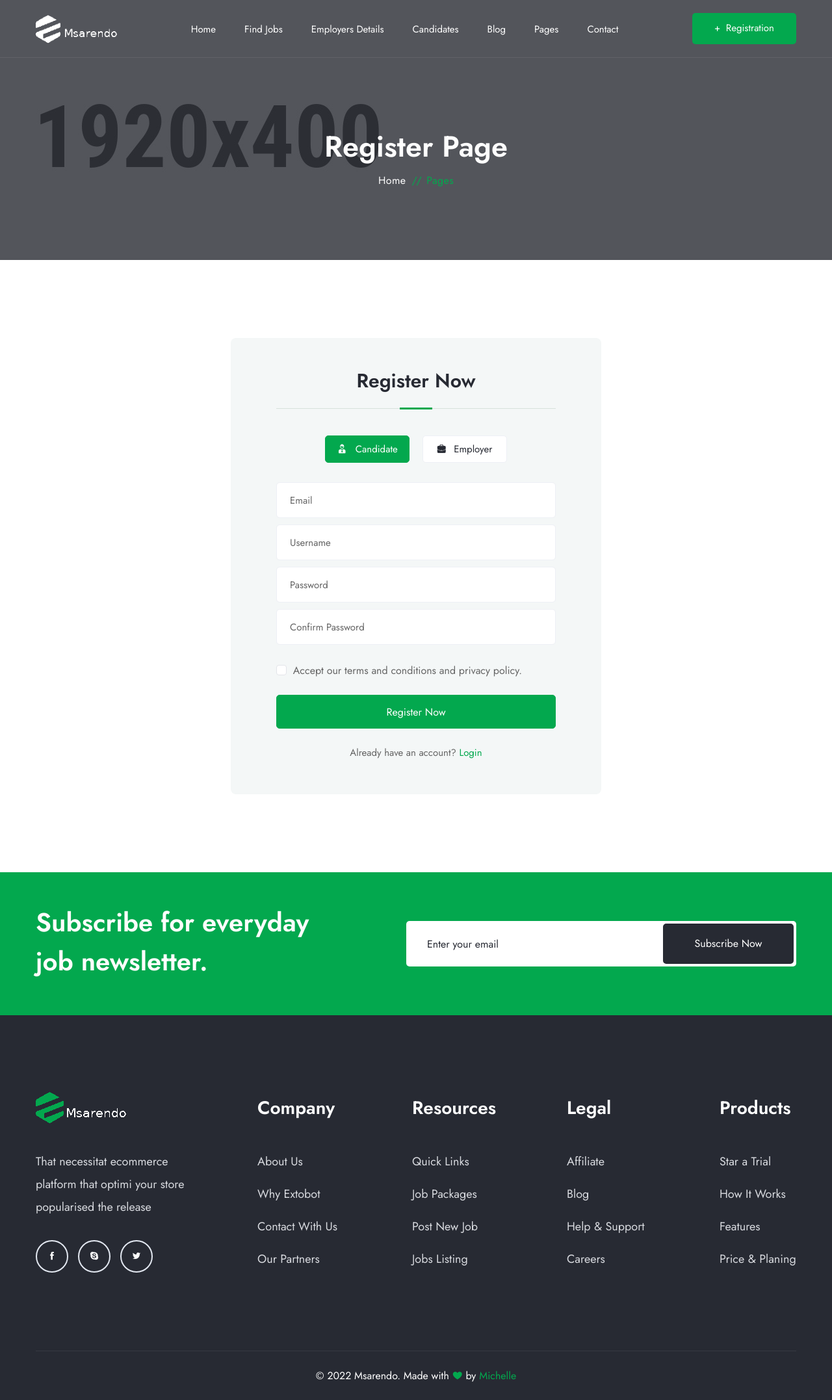
After one commit to vantablanta/msarendo, a Django app: page /register/ in a window 1280 px wide. The commit adds this page. Shown: the whole page at 65% size. Run offline with Django 4.2, Linux system fonts and the light colour scheme; some libraries are stand-ins or nearby versions.

Commit message:
login and register pages added

```diff
--- /dev/null
+++ b/app/templates/app/register.html
@@ -0,0 +1,142 @@
+{%extends 'base.html' %}
+
+{%load static%}
+
+{%block body%}
+
+<main class="main-content">
+    <!--== Start Page Header Area Wrapper ==-->
+    <div class="page-header-area sec-overlay sec-overlay-black" data-bg-img="{%static 'assets/img/photos/bg2.jpg' %}">
+      <div class="container pt--0 pb--0">
+        <div class="row">
+          <div class="col-12">
+            <div class="page-header-content">
+              <h2 class="title">Register Page</h2>
+              <nav class="breadcrumb-area">
+                <ul class="breadcrumb justify-content-center">
+                  <li><a href="{%url 'home' %}">Home</a></li>
+                  <li class="breadcrumb-sep">//</li>
+                  <li>Pages</li>
+                </ul>
+              </nav>
+            </div>
+          </div>
+        </div>
+      </div>
+    </div>
+    <!--== End Page Header Area Wrapper ==-->
+
+    <!--== Start Login Area Wrapper ==-->
+    <section class="account-login-area">
+      <div class="container">
+        <div class="row justify-content-center">
+          <div class="col-md-10 col-lg-7 col-xl-6">
+            <div class="login-register-form-wrap register-form-wrap">
+              <div class="login-register-form">
+                <div class="form-title">
+                  <h4 class="title">Register Now</h4>
+                </div>
+                <ul class="nav nav-pills" id="pills-tab" role="tablist">
+                  <li class="nav-item" role="presentation">
+                    <button class="nav-link active" id="candidate-tab" data-bs-toggle="pill" data-bs-target="#candidate" type="button" role="tab" aria-controls="candidate" aria-selected="true"><i class="icofont-businessman"></i> Candidate</button>
+                  </li>
+                  <li class="nav-item" role="presentation">
+                    <button class="nav-link" id="employer-tab" data-bs-toggle="pill" data-bs-target="#employer" type="button" role="tab" aria-controls="employer" aria-selected="false"><i class="icofont-bag-alt"></i> Employer</button>
+                  </li>
+                </ul>
+                <div class="tab-content" id="pills-tabContent">
+                  <div class="tab-pane fade show active" id="candidate" role="tabpanel" aria-labelledby="candidate-tab">
+                    <form action="#">
+                      <div class="row">
+                        <div class="col-12">
+                          <div class="form-group">
+                            <input class="form-control" type="email" placeholder="Email">
+                          </div>
+                        </div>
+                        <div class="col-12">
+                            <div class="form-group">
+                              <input class="form-control" type="text" placeholder="Username">
+                            </div>
+                          </div>
+                        <div class="col-12">
+                          <div class="form-group">
+                            <input class="form-control" type="password" placeholder="Password">
+                          </div>
+                        </div>
+                        <div class="col-12">
+                          <div class="form-group">
+                            <input class="form-control" type="password" placeholder="Confirm Password">
+                          </div>
+                        </div>
+                        <div class="col-12">
+                          <div class="form-group">
+                            <div class="remember-forgot-info">
+                              <div class="remember">
+                                <input class="form-check-input" type="checkbox" value="" id="defaultCheck1">
+                                <label class="form-check-label" for="defaultCheck1">Accept our terms and conditions and privacy policy.</label>
+                              </div>
+                            </div>
+                          </div>
+                        </div>
+                        <div class="col-12">
+                          <div class="form-group">
+                            <button type="button" class="btn-theme">Register Now</button>
+                          </div>
+                        </div>
+                      </div>
+                    </form>
+                  </div>
+                  <div class="tab-pane fade" id="employer" role="tabpanel" aria-labelledby="employer-tab">
+                    <form action="#">
+                      <div class="row">
+                        <div class="col-12">
+                          <div class="form-group">
+                            <input class="form-control" type="email" placeholder="Email">
+                          </div>
+                        </div>
+                        <div class="col-12">
+                            <div class="form-group">
+                              <input class="form-control" type="text" placeholder="Username">
+                            </div>
+                        </div>
+                        <div class="col-12">
+                          <div class="form-group">
+                            <input class="form-control" type="password" placeholder="Password">
+                          </div>
+                        </div>
+                        <div class="col-12">
+                          <div class="form-group">
+                            <input class="form-control" type="password" placeholder="Confirm Password">
+                          </div>
+                        </div>
+                        <div class="col-12">
+                          <div class="form-group">
+                            <div class="remember-forgot-info">
+                              <div class="remember">
+                                <input class="form-check-input" type="checkbox" value="" id="defaultCheck1">
+                                <label class="form-check-label" for="defaultCheck1">Accept our terms and conditions and privacy policy.</label>
+                              </div>
+                            </div>
+                          </div>
+                        </div>
+                        <div class="col-12">
+                          <div class="form-group">
+                            <button type="button" class="btn-theme">Register Now</button>
+                          </div>
+                        </div>
+                      </div>
+                    </form>
+                  </div>
+                </div>
+                <div class="login-register-form-info">
+                  <p>Already have an account? <a href="{%url 'login' %}">Login</a></p>
+                </div>
+              </div>
+            </div>
+          </div>
+        </div>
+      </div>
+    </section>
+    <!--== End Login Area Wrapper ==-->
+  </main>
+{%endblock%}
--- a/app/urls.py
+++ b/app/urls.py
@@ -3,5 +3,10 @@ from .import views
 
 
 urlpatterns = [
-path('', views.home, name='home')
+path('login/', views.login_user, name='login'),
+path('register/', views.register_user, name='register'),
+
+
+path('', views.home, name='home'),
+
 ]
--- a/app/views.py
+++ b/app/views.py
@@ -1,5 +1,13 @@
 from django.shortcuts import render
 
 # Create your views here.
+def login_user(request):
+    ctx = {}
+    return render(request, 'app/login.html')
+
+def register_user(request):
+    ctx = {}
+    return render(request, 'app/register.html')
+
 def home(request):
     return render(request, 'app/index.html' )
--- a/templates/base.html
+++ b/templates/base.html
@@ -34,8 +34,9 @@
 
 <body>
     <div class="wrapper">
+
+        {%include 'nav.html' %}
         {%block body%}
-
 
 
         {%endblock%}
--- a/templates/nav.html
+++ b/templates/nav.html
@@ -7,7 +7,7 @@
         <div class="header-align">
           <div class="header-align-start">
             <div class="header-logo-area">
-                <a href="index.html">
+              <a href="{%url 'home' %}">
                 <img class="logo-main" src="{%static 'assets/img/logo-light.png' %}" alt="Logo" />
                 <img class="logo-light" src="{%static 'assets/img/logo-light.png' %}" alt="Logo" />
               </a>
@@ -16,21 +16,21 @@
           <div class="header-align-center">
             <div class="header-navigation-area position-relative">
               <ul class="main-menu nav">
-                  <li><a href="index.html"><span>Home</span></a></li>
-                  <li class="has-submenu"><a href="#/"><span>Find Jobs</span></a>
+                <li><a href="{%url 'home' %}"><span>Home</span></a></li>
+                <li class="has-submenu"><a href=""><span>Find Jobs</span></a>
                   <ul class="submenu-nav">
                     <li><a href="job.html"><span>Jobs</span></a></li>
                     <li><a href="job-details.html"><span>Job Details</span></a></li>
                   </ul>
                 </li>
                 <li><a href="employers-details.html"><span>Employers Details</span></a></li>
-                  <li class="has-submenu"><a href="#/"><span>Candidates</span></a>
+                <li class="has-submenu"><a href=""><span>Candidates</span></a>
                   <ul class="submenu-nav">
                     <li><a href="candidate.html"><span>Candidates</span></a></li>
                     <li><a href="candidate-details.html"><span>Candidate Details</span></a></li>
                   </ul>
                 </li>
-                  <li class="has-submenu"><a href="#/"><span>Blog</span></a>
+                <li class="has-submenu"><a href=""><span>Blog</span></a>
                   <ul class="submenu-nav">
                     <li><a href="blog-grid.html">Blog Grid</a></li>
                     <li><a href="blog.html">Blog Left Sidebar</a></li>
@@ -38,21 +38,21 @@
                     <li><a href="blog-details.html">Blog Details</a></li>
                   </ul>
                 </li>
-                  <li class="has-submenu"><a href="#/"><span>Pages</span></a>
+                <li class="has-submenu"><a href=""><span>Pages</span></a>
                   <ul class="submenu-nav">
-                      <li><a href="about-us.html"><span>About us</span></a></li>
-                      <li><a href="login.html"><span>Login</span></a></li>
-                      <li><a href="registration.html"><span>Registration</span></a></li>
-                      <li><a href="page-not-found.html"><span>Page Not Found</span></a></li>
+                    <li><a href=""><span>About us</span></a></li>
+                    <li><a href="{%url 'login' %}"><span>Login</span></a></li>
+                    <li><a href=""><span>Registration</span></a></li>
+                    <li><a href=""><span>Page Not Found</span></a></li>
                   </ul>
                 </li>
-                  <li><a href="contact.html"><span>Contact</span></a></li>
+                <li><a href=""><span>Contact</span></a></li>
               </ul>
             </div>
           </div>
           <div class="header-align-end">
             <div class="header-action-area">
-                <a class="btn-registration" href="registration.html"><span>+</span> Registration</a>
+              <a class="btn-registration" href="{%url 'register' %}"><span>+</span> Registration</a>
               <button class="btn-menu" type="button" data-bs-toggle="offcanvas" data-bs-target="#AsideOffcanvasMenu" aria-controls="AsideOffcanvasMenu">
                 <i class="icofont-navigation-menu"></i>
               </button>
```
Also changed, not shown: app/templates/app/index.html (+1 -63 lines), app/templates/app/login.html (added, +79 -0 lines). Lines whose indentation alone changed are shown as unchanged.
